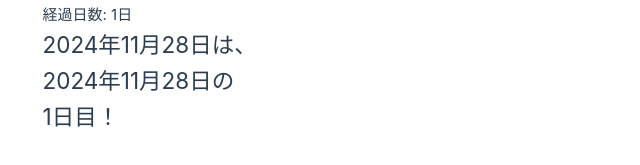
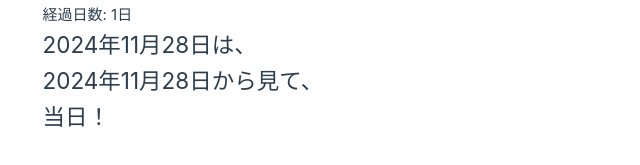
Before and after one commit to HujikoSan/hujikosan.github.io, a Vue app: page /anniversary in a window 1280 px wide. Shown: the part 415-580 px from the top of the page, without its empty margins (320-960 px from the left). Built offline with nearby package versions, Linux system fonts and the light colour scheme.

Commit message:
update aniversary.vue

```diff
--- a/src/components/Anniversary.vue
+++ b/src/components/Anniversary.vue
@@ -23,6 +23,48 @@ const passed_days = computed(() => {
   return target_date_in_days.value - base_date_in_days.value + (include_base_date.value ? 1 : 0)
 })
 
+const anniversary_description = computed(() => {
+  return search_anniversary_description(target_year.value, target_month.value, target_date.value,
+                                          base_year.value, base_month.value, base_date.value, include_base_date.value)
+})
+
+function search_anniversary_description(target_year, target_month, target_date,
+                                        base_year, base_month, base_date, include_base_date) {
+  var addidion = (include_base_date ? 1 : 0)
+  var result = "記念日！"
+  console.log(addidion)
+  console.log(get_passed_days(target_year, target_month + 1, target_date) - get_passed_days(base_year, base_month + 1, base_date)
+              + addidion)
+
+  if (target_year == base_year && target_month == base_month && target_date == base_date) {
+    result = "当日！"
+    return result
+  }else if (target_date == base_date) {
+    var passed_years = target_year - base_year
+    var passed_months = target_month - base_month + passed_years * 12
+    result = passed_months + "ヶ月記念日！"
+  }else if ((get_passed_days(target_year, target_month + 1, target_date) - get_passed_days(base_year, base_month + 1, base_date)
+                  + addidion) % 100 == 0) {
+    result = get_passed_days(target_year, target_month + 1, target_date) - get_passed_days(base_year, base_month + 1, base_date)
+                  + addidion + "日記念日！"
+  }else {
+    var [ty, tm, td] = [target_year, target_month, target_date]
+
+    var count_of_increment = 0
+    while ((get_passed_days(ty, tm + 1, td) - get_passed_days(base_year, base_month + 1, base_date)
+                  + addidion) % 100 != 0 && count_of_increment < 5000) {
+      tm++
+      count_of_increment++
+      if (tm == 12) {
+        ty++
+        tm = 0
+      }
+    }
+      result = get_passed_days(ty, tm + 1, td) - get_passed_days(base_year, base_month + 1, base_date)
+      + addidion + "日記念日の" + count_of_increment + "ヶ月前！"
+  }
+  return result
+}
 
 function get_passed_days(year, month, date) {
   var d = new Date(year, month, date)
@@ -52,7 +94,7 @@ function get_passed_days(year, month, date) {
   </div>
   <div>
     <h2>{{ target_year }}年{{ target_month }}月{{ target_date }}日は、</h2>
-    <h2>{{ base_year }}年{{ base_month }}月{{ base_date }}日の</h2>
-    <h2>{{ passed_days }}日目！</h2>
+    <h2>{{ base_year }}年{{ base_month }}月{{ base_date }}日から見て、</h2>
+    <h2>{{ anniversary_description }}</h2>
   </div>
 </template>
```
